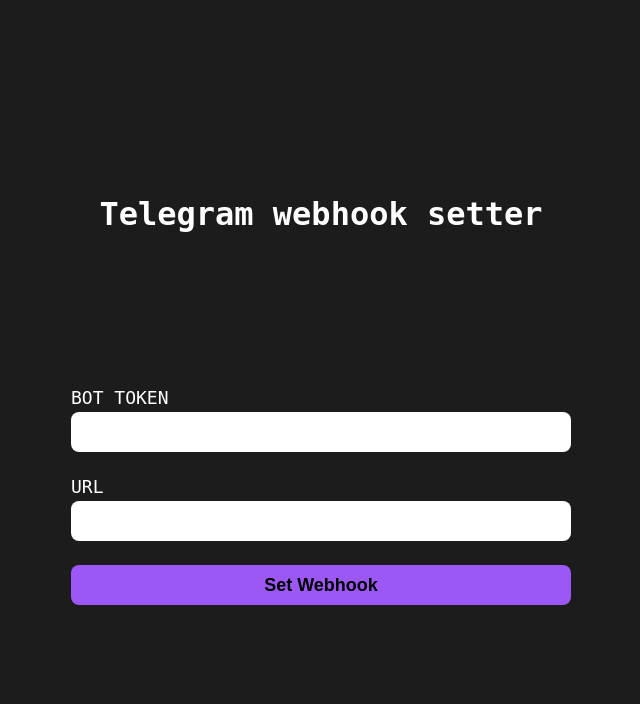
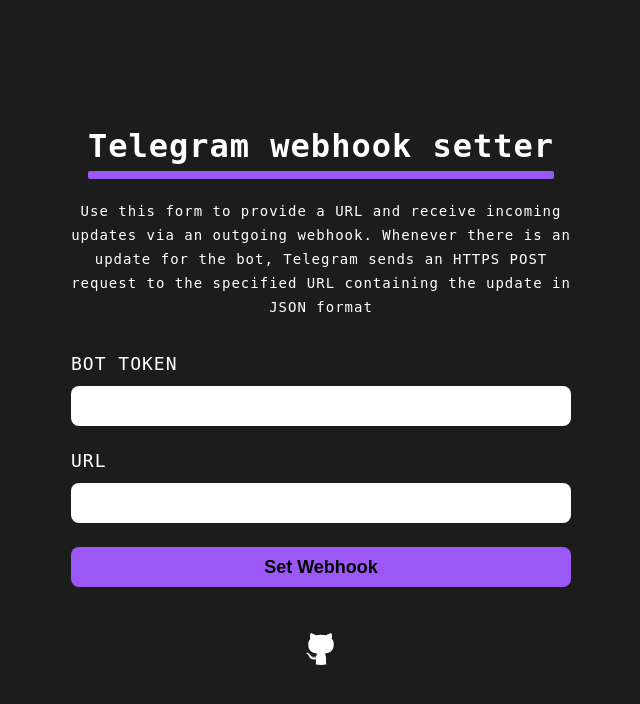
Before and after one commit to iypavlov/tg-webhook-setter, a website: page docs/index.html in a window 1280 px wide. Shown: the whole page, without its empty margins (319-959 px from the left). Drawn offline with Linux system fonts and the light colour scheme.

Commit message:
github & desc

```diff
--- a/docs/index.css
+++ b/docs/index.css
@@ -12,7 +12,8 @@
   justify-content: center;
   gap: 34px;
   min-height: 100vh;
-    background: #1c1c1c;
+  background: #1c1c1c;
+  letter-spacing: 1px;
   color: #fff;
   padding: 12px;
 }
@@ -48,6 +49,10 @@
   background: #9c57f7;
   color: #000;
   transition: .2s ease;
+
+  &:hover {
+    box-shadow: 0 0 10px #9c57f7;
+  }
 }
 
 button:active {
@@ -57,15 +62,27 @@
 label {
   display: flex;
   flex-direction: column;
-  gap: 4px;
+  gap: 12px;
   max-width: 100%;
   font-size: 18px;
   text-transform: uppercase;
 }
 
 h1 {
-  margin-bottom: 120px;
+  position: relative;
   text-align: center;
+
+  &:after {
+    content: '';
+    position: absolute;
+    bottom: -14px;
+    left: 0;
+    width: 100%;
+    height: 8px;
+    background: #9c57f7;
+    border-radius: 2px;
+    z-index: -1;
+  }
 }
 
 #response {
@@ -79,3 +96,11 @@
 #response:empty {
   display: none;
 }
+
+p {
+  width: 500px;
+  max-width: 100%;
+  font-size: 14px;
+  line-height: 24px;
+  text-align: center;
+}
--- a/docs/index.html
+++ b/docs/index.html
@@ -15,6 +15,9 @@
 </head>
 <body>
 <h1>Telegram webhook setter</h1>
+<p>Use this form to provide a URL and receive incoming updates via an outgoing webhook. Whenever there is an update for
+  the bot, Telegram sends an HTTPS POST request to the specified URL containing the update in JSON format
+</p>
 <form id="form">
   <label>
     Bot token
@@ -28,5 +31,10 @@
 </form>
 <pre id="response">
 </pre>
+<footer>
+  <a href="https://github.com/iypavlov/tg-webhook-setter">
+    <img alt="github" src="./img/github.svg">
+  </a>
+</footer>
 </body>
 </html>
```
Also changed, not shown: docs/img/github.svg (added).
